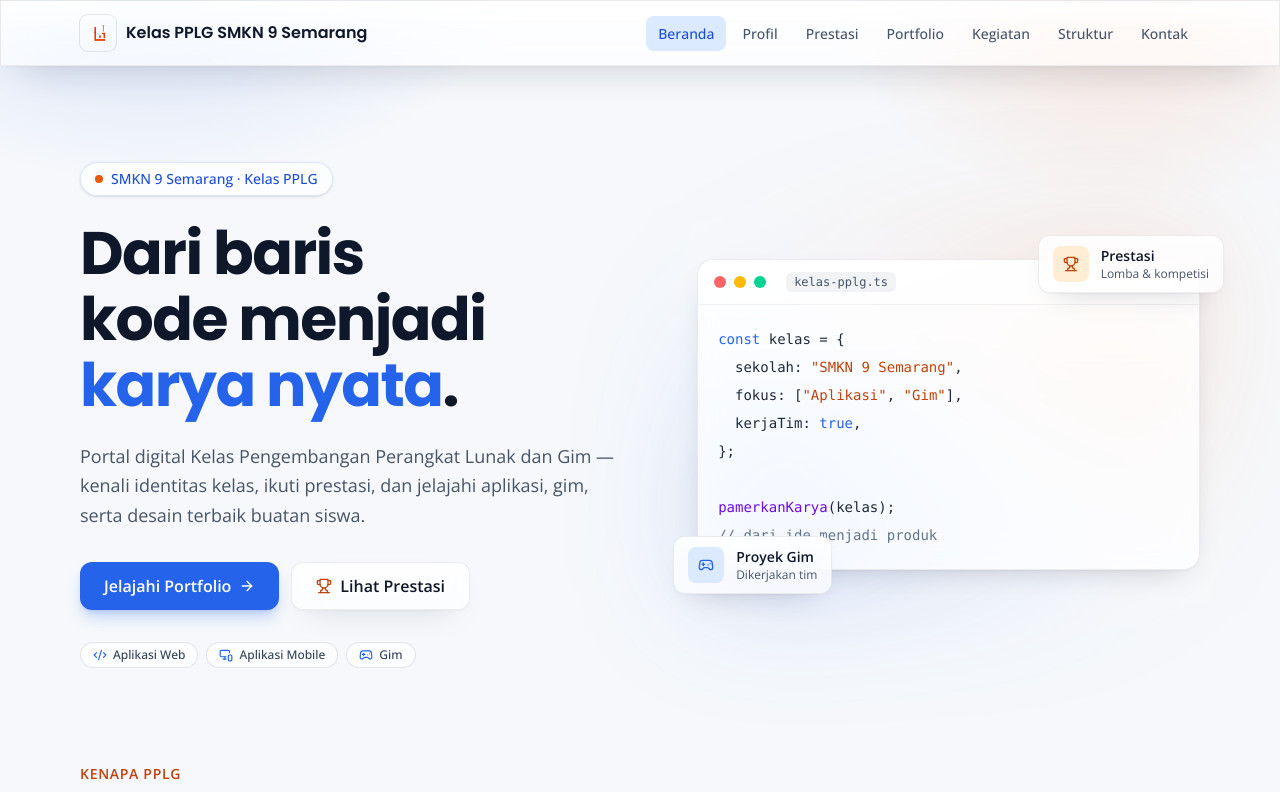
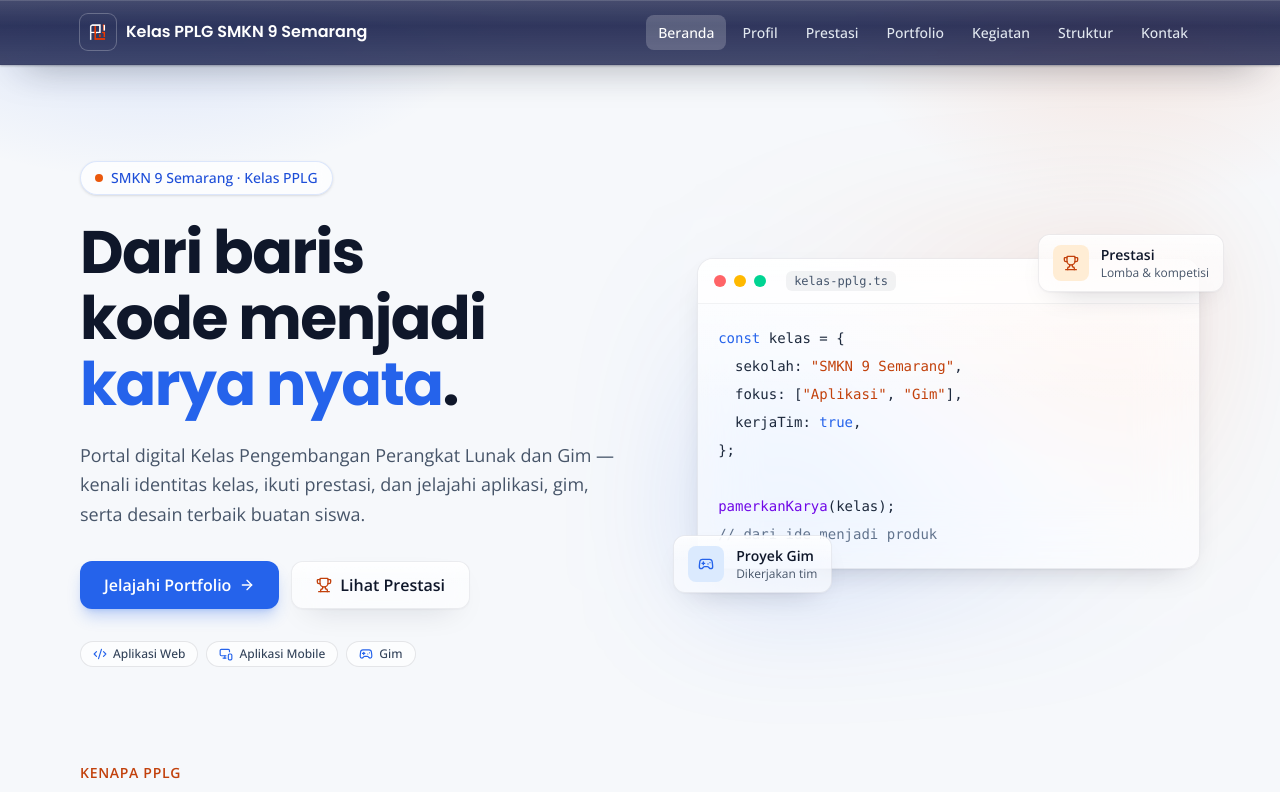
Before and after one commit to ghaniyfadhila-source/sapuijuek, a Next.js app: page / in a window 1280 px wide. Shown: the top 792 px of the page. Built offline with nearby package versions, Linux system fonts and the light colour scheme.

Commit message:
feat: navbar #111844 (glass-dark) + perkuat glassmorphism blur 28px-32px

```diff
--- a/app/globals.css
+++ b/app/globals.css
@@ -85,9 +85,9 @@
   .glass {
     position: relative;
     isolation: isolate;
-    background: rgba(255, 255, 255, 0.72);
-    backdrop-filter: blur(16px) saturate(165%);
-    -webkit-backdrop-filter: blur(16px) saturate(165%);
+    background: rgba(255, 255, 255, 0.6);
+    backdrop-filter: blur(28px) saturate(190%);
+    -webkit-backdrop-filter: blur(28px) saturate(190%);
     border: 1px solid rgba(15, 23, 42, 0.07);
     box-shadow:
       inset 0 1px 0 rgba(255, 255, 255, 0.85),
@@ -101,11 +101,11 @@
     isolation: isolate;
     background: linear-gradient(
       180deg,
-      rgba(255, 255, 255, 0.88),
-      rgba(255, 255, 255, 0.68)
+      rgba(255, 255, 255, 0.82),
+      rgba(255, 255, 255, 0.55)
     );
-    backdrop-filter: blur(22px) saturate(180%);
-    -webkit-backdrop-filter: blur(22px) saturate(180%);
+    backdrop-filter: blur(32px) saturate(200%);
+    -webkit-backdrop-filter: blur(32px) saturate(200%);
     border: 1px solid rgba(15, 23, 42, 0.08);
     box-shadow:
       inset 0 1px 0 rgba(255, 255, 255, 0.95),
@@ -129,6 +129,39 @@
     );
   }
 
+  /* Navbar kaca gelap — #111844, blur kuat, logo & teks kontras tinggi */
+  .glass-dark {
+    position: relative;
+    isolation: isolate;
+    background: linear-gradient(
+      180deg,
+      rgba(17, 24, 68, 0.92),
+      rgba(17, 24, 68, 0.78)
+    );
+    backdrop-filter: blur(32px) saturate(200%);
+    -webkit-backdrop-filter: blur(32px) saturate(200%);
+    border-bottom: 1px solid rgba(255, 255, 255, 0.12);
+    box-shadow:
+      inset 0 1px 0 rgba(255, 255, 255, 0.14),
+      0 1px 2px rgba(15, 23, 42, 0.3),
+      0 18px 40px -24px rgba(15, 23, 42, 0.65);
+  }
+
+  /* Pantulan cahaya halus di tepi atas navbar gelap */
+  .glass-dark::before {
+    content: "";
+    position: absolute;
+    inset: 0;
+    z-index: -1;
+    pointer-events: none;
+    border-radius: inherit;
+    background: linear-gradient(
+      180deg,
+      rgba(255, 255, 255, 0.16),
+      rgba(255, 255, 255, 0) 40%
+    );
+  }
+
   /* Aura warna lembut di belakang hero */
   .hero-aura {
     background:
--- a/components/nav-links.tsx
+++ b/components/nav-links.tsx
@@ -27,8 +27,8 @@ export function NavLinks() {
                 aria-current={active ? "page" : undefined}
                 className={`rounded-lg px-3 py-2 text-sm font-medium transition-colors duration-200 ${
                   active
-                    ? "bg-primary-soft text-primary-dark"
-                    : "text-muted-foreground hover:bg-slate-900/5 hover:text-foreground"
+                    ? "bg-white/20 text-white"
+                    : "text-slate-200 hover:bg-white/10 hover:text-white"
                 }`}
               >
                 {l.label}
@@ -45,7 +45,7 @@ export function NavLinks() {
         aria-expanded={open}
         aria-controls="menu-mobile"
         aria-label={open ? "Tutup menu navigasi" : "Buka menu navigasi"}
-        className="inline-flex size-11 items-center justify-center rounded-xl text-foreground transition-colors duration-200 hover:bg-slate-900/5 active:bg-slate-900/10 lg:hidden"
+        className="inline-flex size-11 items-center justify-center rounded-xl text-white transition-colors duration-200 hover:bg-white/10 active:bg-white/20 lg:hidden"
       >
         {open ? <X className="size-5" aria-hidden /> : <Menu className="size-5" aria-hidden />}
       </button>
@@ -54,7 +54,7 @@ export function NavLinks() {
       <div
         id="menu-mobile"
         hidden={!open}
-        className="absolute inset-x-0 top-full border-b border-slate-900/10 bg-white/95 shadow-lg backdrop-blur-xl lg:hidden"
+        className="absolute inset-x-0 top-full border-b border-white/10 bg-[#111844]/95 shadow-lg backdrop-blur-2xl lg:hidden"
       >
         <ul className="mx-auto grid max-w-6xl gap-1 px-4 py-3">
           {navLinks.map((l) => {
@@ -67,8 +67,8 @@ export function NavLinks() {
                   aria-current={active ? "page" : undefined}
                   className={`flex min-h-11 items-center rounded-xl px-4 text-base font-medium transition-colors duration-200 ${
                     active
-                      ? "bg-primary-soft text-primary-dark"
-                      : "text-foreground hover:bg-slate-900/5"
+                      ? "bg-white/20 text-white"
+                      : "text-slate-200 hover:bg-white/10"
                   }`}
                 >
                   {l.label}
--- a/components/site-navbar.tsx
+++ b/components/site-navbar.tsx
@@ -4,7 +4,7 @@ import { NavLinks } from "@/components/nav-links";
 
 export function SiteNavbar() {
   return (
-    <header className="glass-strong sticky top-0 z-50">
+    <header className="glass-dark sticky top-0 z-50">
       <nav
         aria-label="Navigasi utama"
         className="relative mx-auto flex max-w-6xl items-center justify-between gap-3 px-4 py-2.5"
@@ -15,11 +15,11 @@ export function SiteNavbar() {
             alt=""
             width={36}
             height={36}
-            className="rounded-lg ring-1 ring-slate-900/10"
+            className="rounded-lg ring-1 ring-white/25"
           />
-          <span className="font-display text-sm font-semibold leading-tight text-foreground sm:text-base">
+          <span className="font-display text-sm font-semibold leading-tight text-white sm:text-base">
             Kelas PPLG
-            <span className="block text-xs font-medium text-muted-foreground sm:inline sm:text-base sm:font-semibold sm:text-foreground">
+            <span className="block text-xs font-medium text-slate-300 sm:inline sm:text-base sm:font-semibold sm:text-white">
               <span className="hidden sm:inline"> </span>SMKN 9 Semarang
             </span>
           </span>
```
